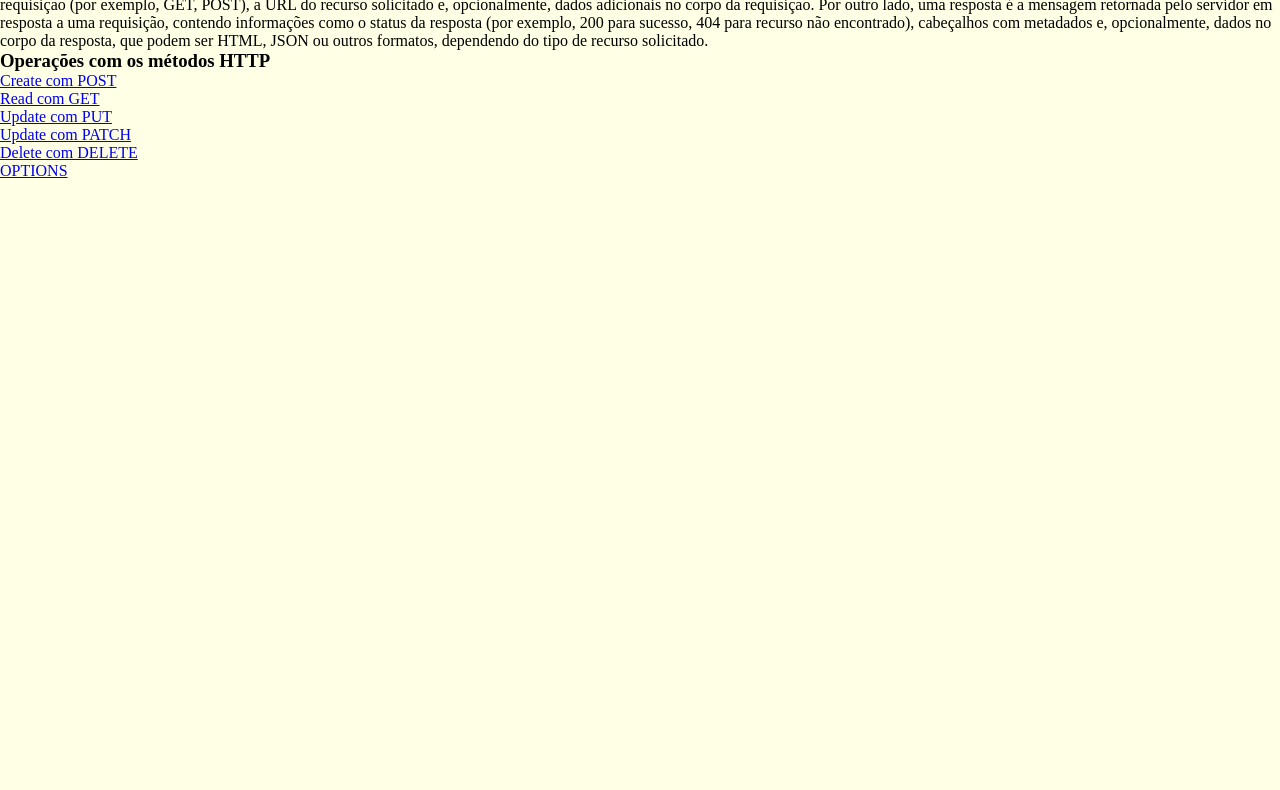
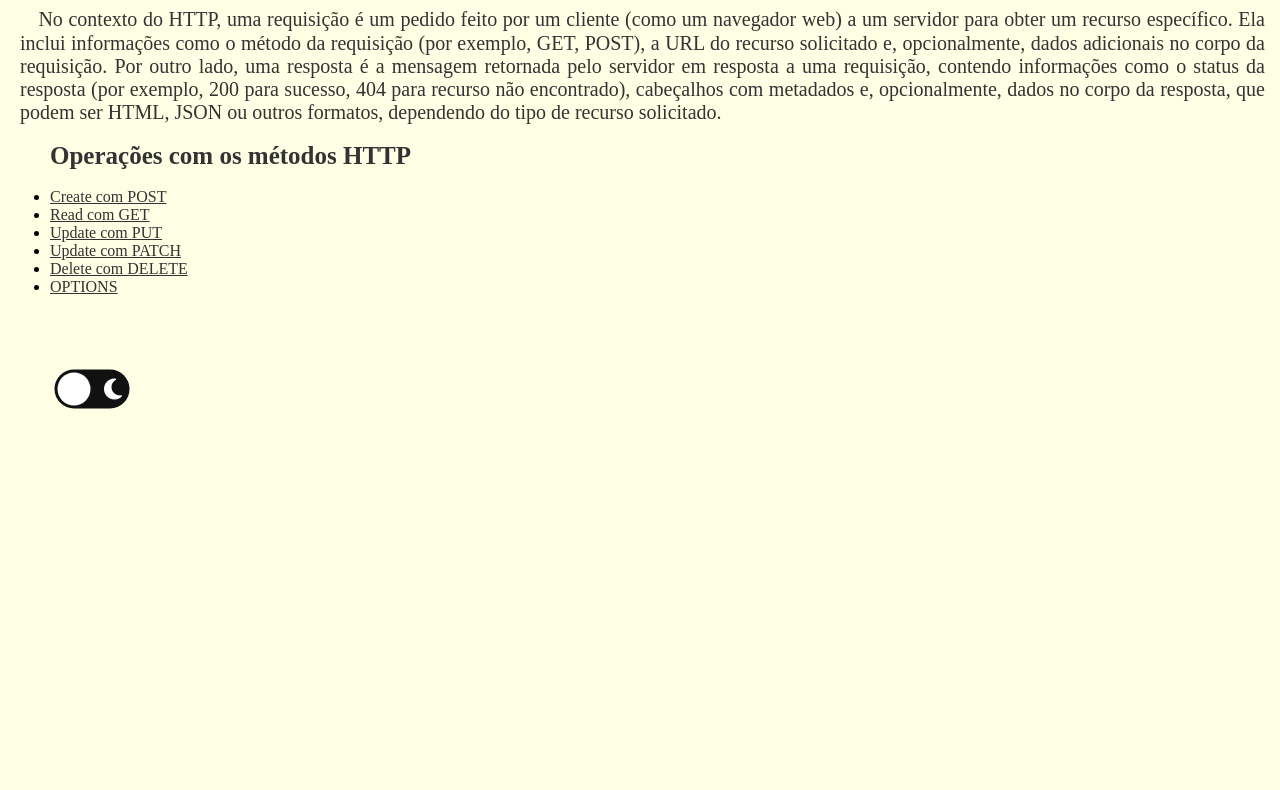
Before and after one commit to YuriLemosFernandes/requisicao-resposta, a website: page index.html in a window 1280 px wide. Shown: the part 125-915 px from the top of the page. Drawn offline with Linux system fonts and the light colour scheme; a web font is replaced by a local one.

Commit message:
adicionando botao de tema escuro

```diff
--- /dev/null
+++ b/assets/styles/style-botao.css
@@ -0,0 +1,69 @@
+@import url('https://fonts.googleapis.com/css?family=Muli&display=swap');
+
+* {
+
+  box-sizing: border-box;
+}
+
+
+:root {
+  --background-color: #FEFFE4;
+  --primary-color: #333;
+  --secundary-color: #333;
+}
+
+[data-theme="dark"] {
+  --background-color: #252525;
+  --primary-color: #d8d3d3;
+  --secundary-color:#7c7b7b;
+}
+
+body {
+  background-color: var(--background-color);
+  transition:  1s;
+}
+
+.checkbox {
+  opacity: 0;
+}
+
+.label {
+  background-color: #111;
+  border-radius: 50px;
+  cursor: pointer;
+  display: flex;
+  justify-content: space-between;
+  align-items: center;
+  padding: 5px;
+  position: relative;
+  height: 26px;
+  width: 50px;
+  transform: scale(1.5);
+
+}
+
+
+.label .ball {
+  background-color: #fff;
+  border-radius: 50%;
+  position: absolute;
+  top: 2px;
+  left: 2px;
+  height: 22px;
+  width: 22px;
+  transform: translateX(0px);
+  transition: transform 0.2s linear;
+}
+
+.checkbox:checked+.label .ball {
+  transform: translateX(24px);
+}
+
+.fa-moon {
+  color: #ffffff;
+}
+
+.fa-sun {
+  color: #ffffff;
+
+}
--- a/assets/styles/style.css
+++ b/assets/styles/style.css
@@ -197,3 +197,32 @@ label {
     padding-left: 100px;
     padding-right: auto;
 }
+
+.sub-titulo-index {
+    margin-left: 50px;
+    font-size: 25px;
+    color: var(--primary-color);
+}
+
+.titulo-index {
+    margin-left: 50px;
+    font-size: 30px;
+}
+
+.atalho-index {
+    margin-left: 50px;
+
+}
+
+a:link, a:hover, a:visited{
+    color: var(--primary-color);
+}
+
+
+p {
+    text-align: justify;
+    margin-left: 20px;
+    margin-right: 15px;
+    font-size: 20px;
+    color: var(--primary-color);
+}
--- a/index.html
+++ b/index.html
@@ -1,31 +1,69 @@
 <!DOCTYPE html>
 <html lang="pt-BR">
+
 <head>
     <meta charset="UTF-8">
     <meta name="viewport" content="width=device-width, initial-scale=1.0">
     <title>Interação com APIs</title>
     <link rel="stylesheet" href="./assets/styles/style.css">
+    <link rel="stylesheet" href="./assets/styles/style-botao.css">
 </head>
+
 <body>
     <header>
-        <a href="javascript:void(0)">Home</a>
+        <a class="home-link" href="javascript:void(0)">Home</a>
         <h1>Interação com APIs</h1>
     </header>
 
-    <h2>Requisição e Resposta</h2>
-    <p>No contexto do HTTP, uma requisição é um pedido feito por um cliente (como um navegador web) a um servidor para obter um recurso específico. Ela inclui informações como o método da requisição (por exemplo, GET, POST), a URL do recurso solicitado e, opcionalmente, dados adicionais no corpo da requisição. Por outro lado, uma resposta é a mensagem retornada pelo servidor em resposta a uma requisição, contendo informações como o status da resposta (por exemplo, 200 para sucesso, 404 para recurso não encontrado), cabeçalhos com metadados e, opcionalmente, dados no corpo da resposta, que podem ser HTML, JSON ou outros formatos, dependendo do tipo de recurso solicitado.</p>
+    <h2 class="titulo-index">Requisição e Resposta</h2> <br>
+    <p> ㅤNo contexto do HTTP, uma requisição é um pedido feito por um cliente (como um navegador web) a um servidor para
+        obter um recurso específico. Ela inclui informações como o método da requisição (por exemplo, GET, POST), a URL
+        do recurso solicitado e, opcionalmente, dados adicionais no corpo da requisição. Por outro lado, uma resposta é
+        a mensagem retornada pelo servidor em resposta a uma requisição, contendo informações como o status da resposta
+        (por exemplo, 200 para sucesso, 404 para recurso não encontrado), cabeçalhos com metadados e, opcionalmente,
+        dados no corpo da resposta, que podem ser HTML, JSON ou outros formatos, dependendo do tipo de recurso
+        solicitado.</p> <br>
 
-    <h3>Operações com os métodos HTTP</h3>
-    <ul>
+    <h3 class="sub-titulo-index">Operações com os métodos HTTP</h3> <br>
+    <ul class="atalho-index">
         <li><a href="./create-com-post.html">Create com POST</a></li>
         <li><a href="./read-com-get.html">Read com GET</a></li>
         <li><a href="./update-com-put.html">Update com PUT</a></li>
         <li><a href="./update-com-patch.html">Update com PATCH</a></li>
         <li><a href="./delete-com-delete.html">Delete com DELETE</a></li>
         <li><a href="./options.html">OPTIONS</a></li>
-    </ul>
+    </ul> <br><br>
+
+
+    <div>
+        <input type="checkbox" class="checkbox" id="chk" />
+        <label class="label" for="chk">
+            <i class="fas fa-sun"></i>
+            <i class="fas fa-moon"></i>
+            <div class="ball"></div>
+        </label>
+    </div>
+
+
 
     <script src="./assets/scripts/style-index.js"></script>
+    <script src="https://kit.fontawesome.com/998c60ef77.js" crossorigin="anonymous"></script>
+
+
+    <script>
+        document.querySelector('#chk').addEventListener('click', () => {
+
+            const elRaiz = document.documentElement;
+
+            if (elRaiz.getAttribute('data-theme') === 'dark') {
+                elRaiz.setAttribute('data-theme', 'light');
+            } else {
+                elRaiz.setAttribute('data-theme', 'dark');
+            }
+
+        });
+    </script>
 
 </body>
+
 </html>
```
Also changed, not shown: create-com-post.html (+1 -0 lines), data/db.json (+0 -14 lines), delete-com-delete.html (+1 -0 lines), update-com-put.html (+3 -2 lines).
